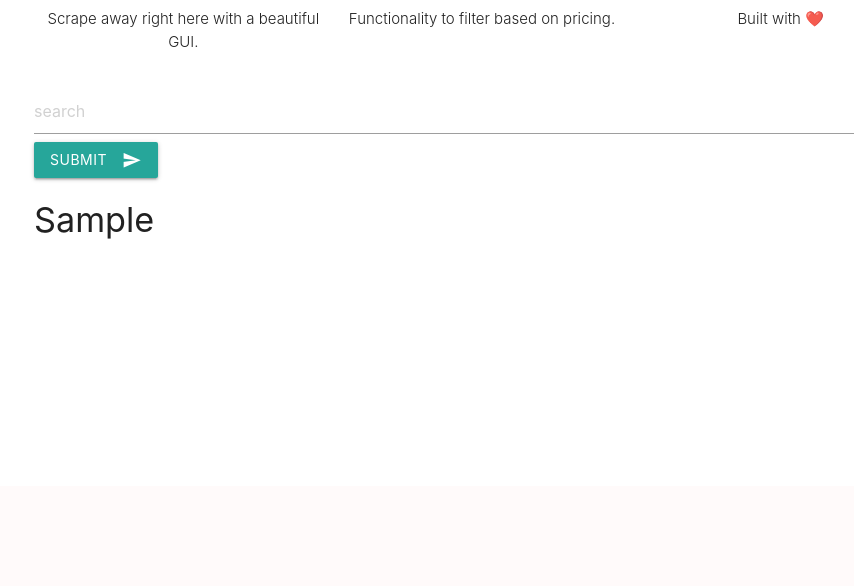
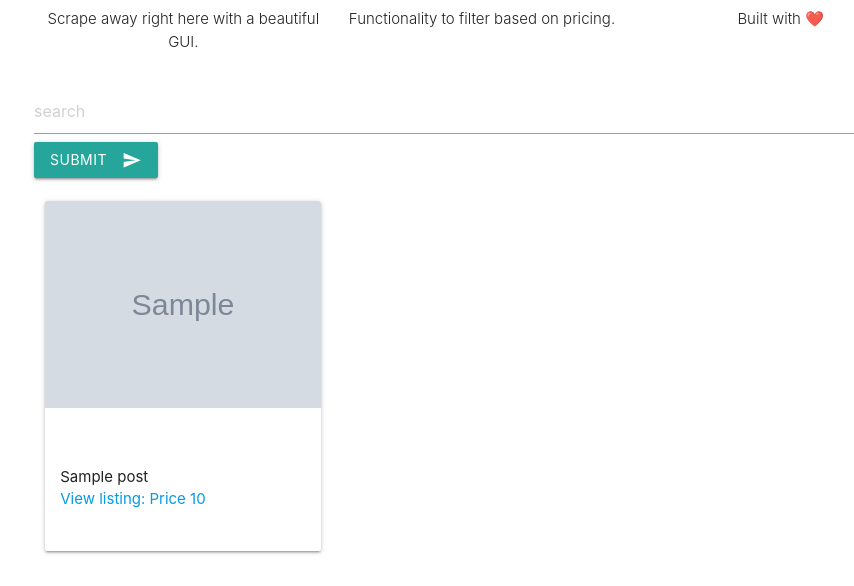
Before and after one commit to orlovdumitru/craig_clone, a Django app: template craig_clone/templates/craig_clone/new_search.html in a window 1280 px wide. Shown: the part 314-900 px from the top of the page, without its empty margins (158-1012 px from the left). Before the commit the page ends 553 px from the top, so only its background shows below. Run offline with Django 3.2, Linux system fonts and the light colour scheme; tables that the repository leaves empty hold one stand-in row (values such as "Sample post"); the template is opened without the code that fills it: values that come from a table or form of the project are taken from there, most other values are stand-ins (such as "Sample title", 1, 10 or a date in 2020); grey boxes marked "Sample" are stand-in pictures.

Commit message:
add search functionality and image

```diff
--- a/craig_clone/templates/craig_clone/new_search.html
+++ b/craig_clone/templates/craig_clone/new_search.html
@@ -1,7 +1,26 @@
 {% extends 'base.html' %}
 
 {% block content %}
-<h4>{{ search | title }}</h4>
+
+    <div class="row">
+        {% for post in final_postings %}
+            <div class="col s4">
+                <div class="card">
+                    <div class="card-image">
+                        <a href="{{ post.post_url }}"><img src="{{ post.post_image }}"></a>
+                    </div>
+                    <div class="text-container">
+                        <div class="card-content">
+                            {{ post.post_title }}
+                        </div>
+                        <div class="card_action">
+                            <a href="{{ post.post_url }}">View listing: Price {{ post.post_price }}</a>
+                        </div>
+                    </div>
+                </div>
+            </div>
+        {% endfor %}
+    </div>
 
 
 
--- a/static/css/style.css
+++ b/static/css/style.css
@@ -2,7 +2,7 @@ h2{
     text-align: center;
 }
 .card {
-    height: 400px; /* Your height here */
+    height: 350px; /* Your height here */
     overflow: hidden;
 }
 
@@ -10,3 +10,9 @@ h2{
     height: 250px; /* Your height here */
     overflow: hidden;
 }
+.card .card-content{
+    padding: 0px;
+}
+.text-container{
+    padding: 15px;
+}
```
Also changed, not shown: craig_clone/views.py (+45 -2 lines), static/images/no_image.jpg (added).
